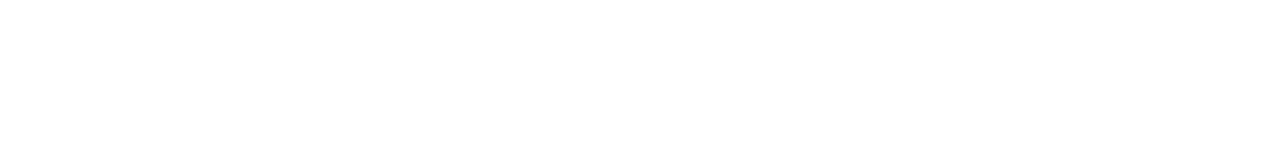
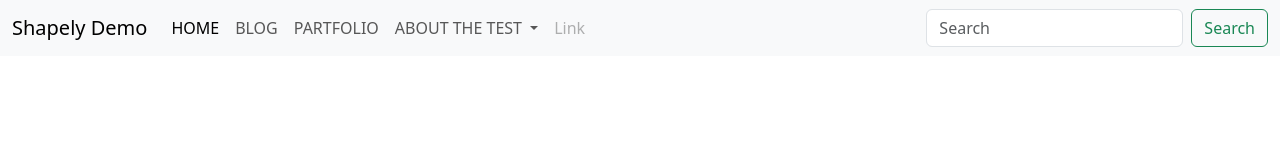
Before and after one commit to SardorbekOlimov/SMS, a plain HTML site: page index.html in a window 1280 px wide. Drawn offline with nearby package versions, Linux system fonts and the light colour scheme.

Commit message:
adding the half of navbar page

```diff
--- a/index.html
+++ b/index.html
@@ -1,12 +1,58 @@
 <!DOCTYPE html>
 <html lang="en">
+
 <head>
     <meta charset="UTF-8">
     <meta http-equiv="X-UA-Compatible" content="IE=edge">
     <meta name="viewport" content="width=device-width, initial-scale=1.0">
     <title>Document</title>
+    <link rel="stylesheet" href="https://cdn.jsdelivr.net/npm/bootstrap@5.3.0-alpha3/dist/css/bootstrap.min.css">
 </head>
+
 <body>
+    <nav class="navbar navbar-expand-lg bg-body-tertiary">
+        <div class="container-fluid">
+            <a class="navbar-brand" href="#">Shapely Demo</a>
+            <button class="navbar-toggler" type="button" data-bs-toggle="collapse" data-bs-target="#navbarScroll"
+                aria-controls="navbarScroll" aria-expanded="false" aria-label="Toggle navigation">
+                <span class="navbar-toggler-icon"></span>
+            </button>
+            <div class="collapse navbar-collapse" id="navbarScroll">
+                <ul class="navbar-nav me-auto my-2 my-lg-0 navbar-nav-scroll" style="--bs-scroll-height: 100px;">
+                    <li class="nav-item">
+                        <a class="nav-link active" aria-current="page" href="#">HOME</a>
+                    </li>
+                    <li class="nav-item">
+                        <a class="nav-link" href="#">BLOG</a>
+                    </li>
+                    <li class="nav-item">
+                        <a class="nav-link" href="#">PARTFOLIO</a>
+                    </li>
+                    <li class="nav-item dropdown">
+                        <a class="nav-link dropdown-toggle" href="#" role="button" data-bs-toggle="dropdown"
+                            aria-expanded="false">
+                            ABOUT THE TEST
+                        </a>
+                        <ul class="dropdown-menu">
+                            <li><a class="dropdown-item" href="#">Page Image Alignment</a></li>
+                            <li><a class="dropdown-item" href="#">Page Markup And Formatting</a></li>
+                            <li>
+                                <hr class="dropdown-divider">
+                            </li>
+                            <li><a class="dropdown-item" href="#">Something else here</a></li>
+                        </ul>
+                    </li>
+                    <li class="nav-item">
+                        <a class="nav-link disabled">Link</a>
+                    </li>
+                </ul>
+                <form class="d-flex" role="search">
+                    <input class="form-control me-2" type="search" placeholder="Search" aria-label="Search">
+                    <button class="btn btn-outline-success" type="submit">Search</button>
+                </form>
+            </div>
+        </div>
+    </nav>
+</body>
 
-</body>
 </html>
```
